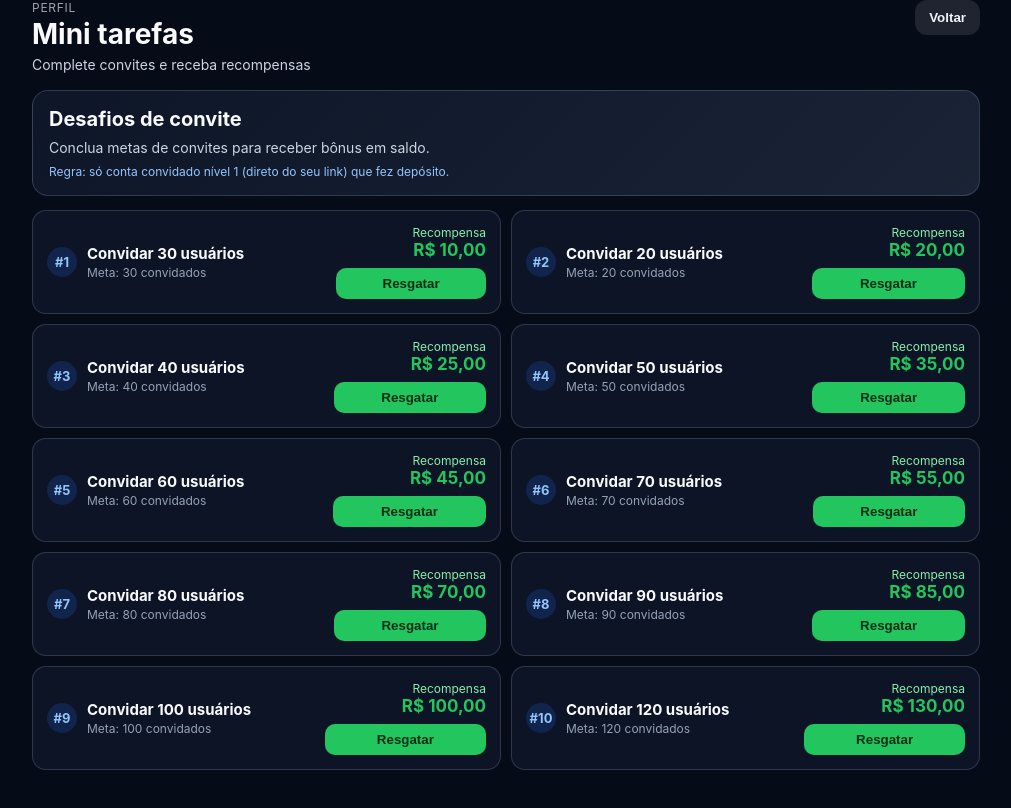
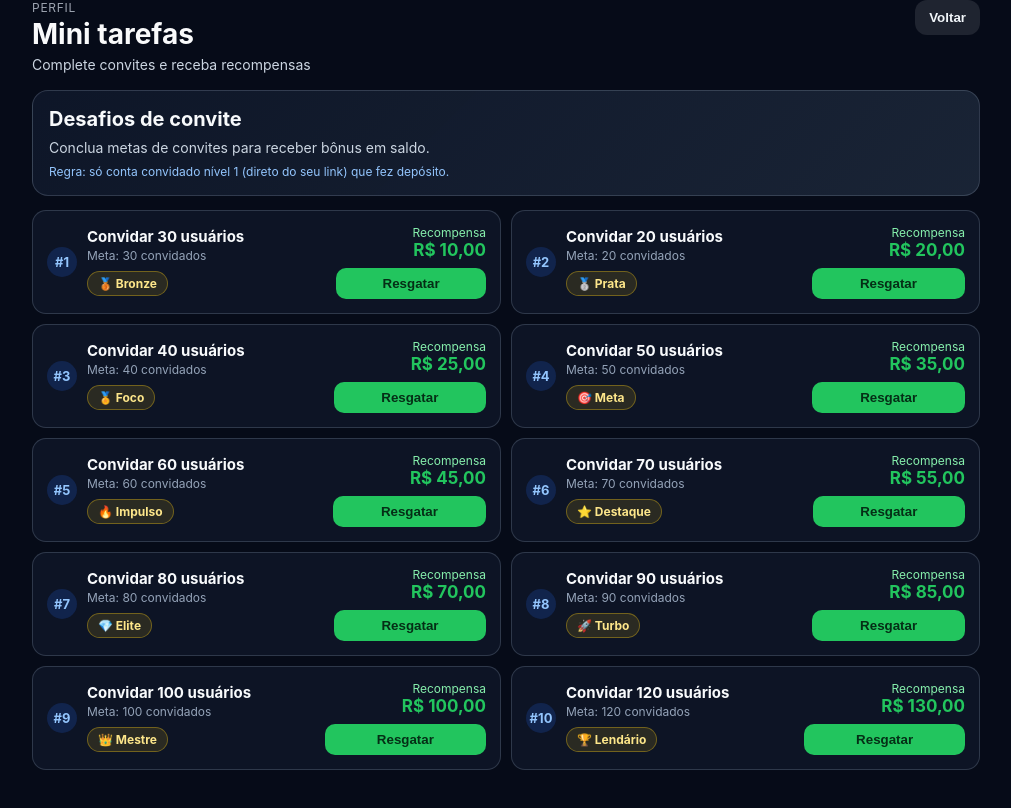
Before and after one commit to magnatazk20/mancera-frontend, a React (Vite) app: page /mini-tasks in a window 1280 px wide. Shown: the part 900-1708 px from the top of the page, without its empty margins (134-1145 px from the left). Built offline with nearby package versions, Linux system fonts and the light colour scheme; no server answers; sample sign-in values are in the browser's storage.

Commit message:
feat(mini-tasks): adiciona emblemas por tarefa e emblema ao resgatar

```diff
--- a/src/pages/MiniTasks.css
+++ b/src/pages/MiniTasks.css
@@ -73,6 +73,20 @@
   color: #94a3b8;
 }
 
+.mini-task-badge {
+  margin-top: 8px;
+  display: inline-flex;
+  align-items: center;
+  gap: 6px;
+  border: 1px solid rgba(250, 204, 21, 0.35);
+  background: rgba(250, 204, 21, 0.12);
+  color: #fde68a;
+  border-radius: 999px;
+  padding: 4px 10px;
+  font-size: 12px;
+  font-weight: 700;
+}
+
 .mini-task-reward {
   text-align: right;
 }
@@ -106,6 +120,26 @@
   cursor: not-allowed;
 }
 
+.mini-task-earned-badge {
+  margin-top: 8px;
+  margin-bottom: 2px;
+  display: inline-flex;
+  align-items: center;
+  justify-content: center;
+  border: 1px solid rgba(16, 185, 129, 0.38);
+  background: rgba(16, 185, 129, 0.18);
+  color: #bbf7d0;
+  border-radius: 999px;
+  padding: 4px 10px;
+  font-size: 12px;
+  font-weight: 700;
+}
+
+.mini-task-card.is-done {
+  border-color: rgba(16, 185, 129, 0.55);
+  box-shadow: 0 0 0 1px rgba(16, 185, 129, 0.18) inset;
+}
+
 .mini-tasks-rule {
   display: block;
   margin-top: 8px;
--- a/src/pages/MiniTasks.tsx
+++ b/src/pages/MiniTasks.tsx
@@ -9,6 +9,7 @@ type MiniTask = {
   title: string
   inviteGoal: number
   reward: number
+  badge: string
 }
 
 type RedeemState = Record<number, 'idle' | 'loading' | 'done'>
@@ -47,16 +48,16 @@ export default function MiniTasks() {
 
   const tasks = useMemo<MiniTask[]>(
     () => [
-      { id: 1, title: 'Convidar 30 usuários', inviteGoal: 30, reward: 10 },
-      { id: 2, title: 'Convidar 20 usuários', inviteGoal: 20, reward: 20 },
-      { id: 3, title: 'Convidar 40 usuários', inviteGoal: 40, reward: 25 },
-      { id: 4, title: 'Convidar 50 usuários', inviteGoal: 50, reward: 35 },
-      { id: 5, title: 'Convidar 60 usuários', inviteGoal: 60, reward: 45 },
-      { id: 6, title: 'Convidar 70 usuários', inviteGoal: 70, reward: 55 },
-      { id: 7, title: 'Convidar 80 usuários', inviteGoal: 80, reward: 70 },
-      { id: 8, title: 'Convidar 90 usuários', inviteGoal: 90, reward: 85 },
-      { id: 9, title: 'Convidar 100 usuários', inviteGoal: 100, reward: 100 },
-      { id: 10, title: 'Convidar 120 usuários', inviteGoal: 120, reward: 130 },
+      { id: 1, title: 'Convidar 30 usuários', inviteGoal: 30, reward: 10, badge: '🥉 Bronze' },
+      { id: 2, title: 'Convidar 20 usuários', inviteGoal: 20, reward: 20, badge: '🥈 Prata' },
+      { id: 3, title: 'Convidar 40 usuários', inviteGoal: 40, reward: 25, badge: '🏅 Foco' },
+      { id: 4, title: 'Convidar 50 usuários', inviteGoal: 50, reward: 35, badge: '🎯 Meta' },
+      { id: 5, title: 'Convidar 60 usuários', inviteGoal: 60, reward: 45, badge: '🔥 Impulso' },
+      { id: 6, title: 'Convidar 70 usuários', inviteGoal: 70, reward: 55, badge: '⭐ Destaque' },
+      { id: 7, title: 'Convidar 80 usuários', inviteGoal: 80, reward: 70, badge: '💎 Elite' },
+      { id: 8, title: 'Convidar 90 usuários', inviteGoal: 90, reward: 85, badge: '🚀 Turbo' },
+      { id: 9, title: 'Convidar 100 usuários', inviteGoal: 100, reward: 100, badge: '👑 Mestre' },
+      { id: 10, title: 'Convidar 120 usuários', inviteGoal: 120, reward: 130, badge: '🏆 Lendário' },
     ],
     []
   )
@@ -126,17 +127,30 @@ export default function MiniTasks() {
         {tasks.map((task) => {
           const state = redeemState[task.id] ?? 'idle'
           return (
-            <article key={task.id} className="mini-task-card" role="article" aria-label={task.title}>
+            <article
+              key={task.id}
+              className={`mini-task-card ${state === 'done' ? 'is-done' : ''}`}
+              role="article"
+              aria-label={task.title}
+            >
               <div className="mini-task-left">
                 <span className="mini-task-index">#{task.id}</span>
                 <div>
                   <h3 className="mini-task-title">{task.title}</h3>
                   <p className="mini-task-sub">Meta: {task.inviteGoal} convidados</p>
+                  <span className="mini-task-badge" aria-label={`Emblema da tarefa ${task.id}`}>
+                    {task.badge}
+                  </span>
                 </div>
               </div>
               <div className="mini-task-reward">
                 <span>Recompensa</span>
                 <strong>{formatBRL(task.reward)}</strong>
+                {state === 'done' ? (
+                  <div className="mini-task-earned-badge" aria-label="Tarefa resgatada">
+                    🏅 Emblema recebido
+                  </div>
+                ) : null}
                 <button
                   type="button"
                   className="mini-task-redeem-btn"
```
